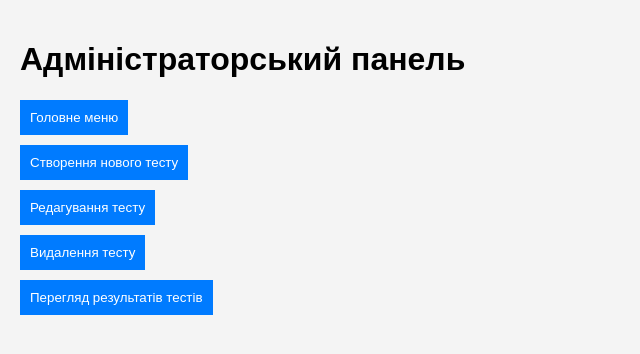
After one commit to FanaTicks/Student_questionnaires, a PHP site: page /main_admin.html in a window 1280 px wide. The commit adds this page. Shown: the top 354 px of the page, without its empty margins (0-640 px from the left). Run offline with PHP 8.4, Linux system fonts and the light colour scheme.

Commit message:
adding main admin page

```diff
--- /dev/null
+++ b/CSS/styles_main.css
@@ -0,0 +1,25 @@
+body {
+    font-family: Arial, sans-serif;
+    margin: 0;
+    padding: 20px;
+    background-color: #f4f4f4;
+}
+
+.button-container {
+    display: flex;
+    flex-direction: column;
+    gap: 10px;
+}
+
+button {
+    padding: 10px;
+    background-color: #007BFF;
+    color: white;
+    border: none;
+    cursor: pointer;
+    transition: background-color 0.3s;
+}
+
+button:hover {
+    background-color: #0056b3;
+}
--- a/login.php
+++ b/login.php
@@ -30,7 +30,7 @@ if ($_SERVER["REQUEST_METHOD"] == "POST") {
         // Verify password using password_verify
         if (password_verify($password, $hashed_password)) {
             // Login success
-            header("Location: admin_dashboard.php"); // Redirect to admin dashboard
+            header("Location: main_admin.html"); // Redirect to admin dashboard
             exit;
         } else {
             echo "Неправильний логін або пароль";
--- /dev/null
+++ b/main_admin.html
@@ -0,0 +1,29 @@
+<!DOCTYPE html>
+<html lang="en">
+<head>
+  <meta charset="UTF-8">
+  <meta name="viewport" content="width=device-width, initial-scale=1.0">
+  <title>Головна сторінка адміністратора</title>
+  <link rel="stylesheet" href="styles_main.css">
+</head>
+<body>
+<h1>Адміністраторський панель</h1>
+<div class="button-container">
+  <form action="login.html" method="post">
+    <button type="submit">Головне меню</button>
+  </form>
+  <form action="create_test.php" method="post">
+    <button type="submit">Створення нового тесту</button>
+  </form>
+  <form action="edit_test.php" method="post">
+    <button type="submit">Редагування тесту</button>
+  </form>
+  <form action="delete_test.php" method="post">
+    <button type="submit">Видалення тесту</button>
+  </form>
+  <form action="view_results.php" method="post">
+    <button type="submit">Перегляд результатів тестів</button>
+  </form>
+</div>
+</body>
+</html>
```
Also changed, not shown: main_admin.php (added).
